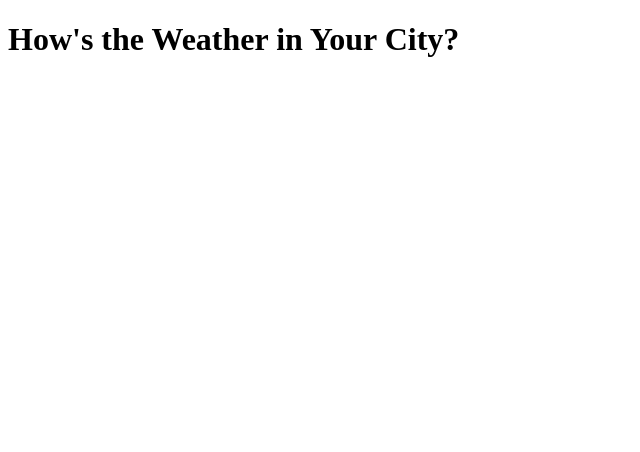
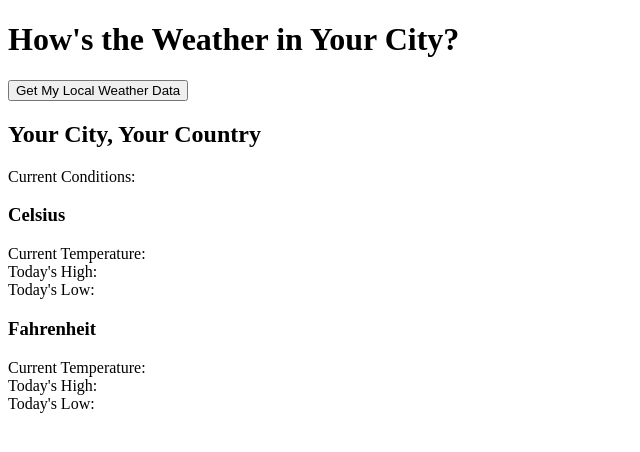
Before and after one commit to BlagDaggery/weather-app, a React (Vite) app: page / in a window 1280 px wide. Shown: the top 452 px of the page, without its empty margins (0-640 px from the left). Built offline with nearby package versions, Linux system fonts and the light colour scheme.

Commit message:
get data to the page

```diff
--- a/src/App.tsx
+++ b/src/App.tsx
@@ -1,39 +1,78 @@
 import { useState } from 'react'
-// import reactLogo from './assets/react.svg'
-// import viteLogo from '/vite.svg'
 import './App.css'
 
 function App() {
-  // const [count, setCount] = useState(0);
+  const [weatherData, setWeatherData] = useState({
+    city: 'Your City',
+    country: 'Your Country',
+    currentConditions: '',
+    currentTempCelsius: NaN,
+    lowTempCelsius: NaN,
+    highTempCelsius: NaN
+  });
 
-  let api: string = 'https://fcc-weather-api.glitch.me/api/current';
+  const [fahrenheitTemps, setfahrenheitTemps] = useState({
+    currentTempFahrenheit: convertToFahrenheit(weatherData.currentTempCelsius),
+    lowTempFahrenheit: convertToFahrenheit(weatherData.lowTempCelsius),
+    highTempFahrenheit: convertToFahrenheit(weatherData.highTempCelsius)
+  });
 
-  const [city, setCity] = useState('Your City');
+  const api: string = 'https://fcc-weather-api.glitch.me/api/current';
 
   function getWeatherData() {
     navigator.geolocation.getCurrentPosition(success, error);
   }
 
-  function success(positionData) {
-    let longitude = positionData.coords.longitude;
-    let latitude = positionData.coords.latitude;
-    let endpoint: string = `${api}?lat=${latitude}&lon=${longitude}`;
-
-    // do fetch/async + await here
-
+  function convertToFahrenheit(temperature: number) {
+    return temperature ? Math.round(temperature * 9 / 5 + 32) : NaN;
   }
 
-  function error(errorResponse) {
+  function success(positionData: GeolocationPosition) {
+    const longitude = positionData.coords.longitude;
+    const latitude = positionData.coords.latitude;
+    const endpoint: string = `${api}?lat=${latitude}&lon=${longitude}`;
+
+    async function fetchWeatherData() {
+      const response = await fetch(endpoint);
+      const data = await response.json();
+
+      setWeatherData({
+        city: data.name,
+        country: data.sys.country,
+        currentConditions: data.weather[0].main,
+        currentTempCelsius: Math.round(data.main.temp),
+        lowTempCelsius: Math.round(data.main.temp_min),
+        highTempCelsius: Math.round(data.main.temp_max)
+      });
+
+      setfahrenheitTemps({
+        currentTempFahrenheit: convertToFahrenheit(data.main.temp),
+        lowTempFahrenheit: convertToFahrenheit(data.main.temp_min),
+        highTempFahrenheit: convertToFahrenheit(data.main.temp_max)
+      });
+    }
+
+    fetchWeatherData();
+  }
+
+  function error(errorResponse: GeolocationPositionError) {
     console.error(errorResponse);
-    // do something on the front end to let the user know it didn't work
   }
 
   return (
     <>
-      <h1>How's the Weather in {city}?</h1>
-      <div className="card">
-
-      </div>
+      <h1>How's the Weather in {weatherData.city}?</h1>
+      <button type="button" onClick={getWeatherData}>Get My Local Weather Data</button>
+      <h2>{weatherData.city}, {weatherData.country}</h2>
+      <div>Current Conditions: {weatherData.currentConditions}</div>
+      <h3>Celsius</h3>
+      <div>Current Temperature: {weatherData.currentTempCelsius ? weatherData.currentTempCelsius : ''}</div>
+      <div>Today's High: {weatherData.highTempCelsius ? weatherData.highTempCelsius : ''}</div>
+      <div>Today's Low: {weatherData.lowTempCelsius ? weatherData.lowTempCelsius : ''}</div>
+      <h3>Fahrenheit</h3>
+      <div>Current Temperature: {fahrenheitTemps.currentTempFahrenheit ? fahrenheitTemps.currentTempFahrenheit : ''}</div>
+      <div>Today's High: {fahrenheitTemps.highTempFahrenheit ? fahrenheitTemps.highTempFahrenheit : ''}</div>
+      <div>Today's Low: {fahrenheitTemps.lowTempFahrenheit ? fahrenheitTemps.lowTempFahrenheit : ''}</div>
     </>
   )
 }
```
